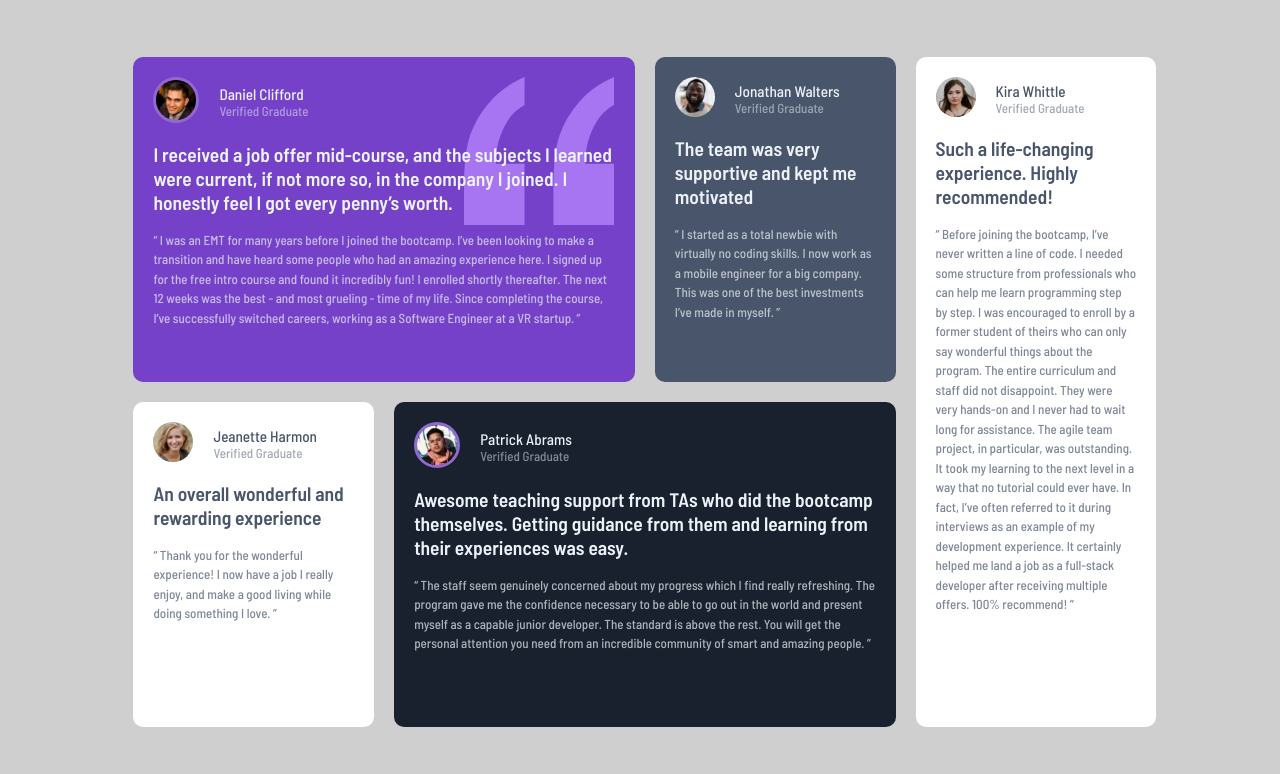
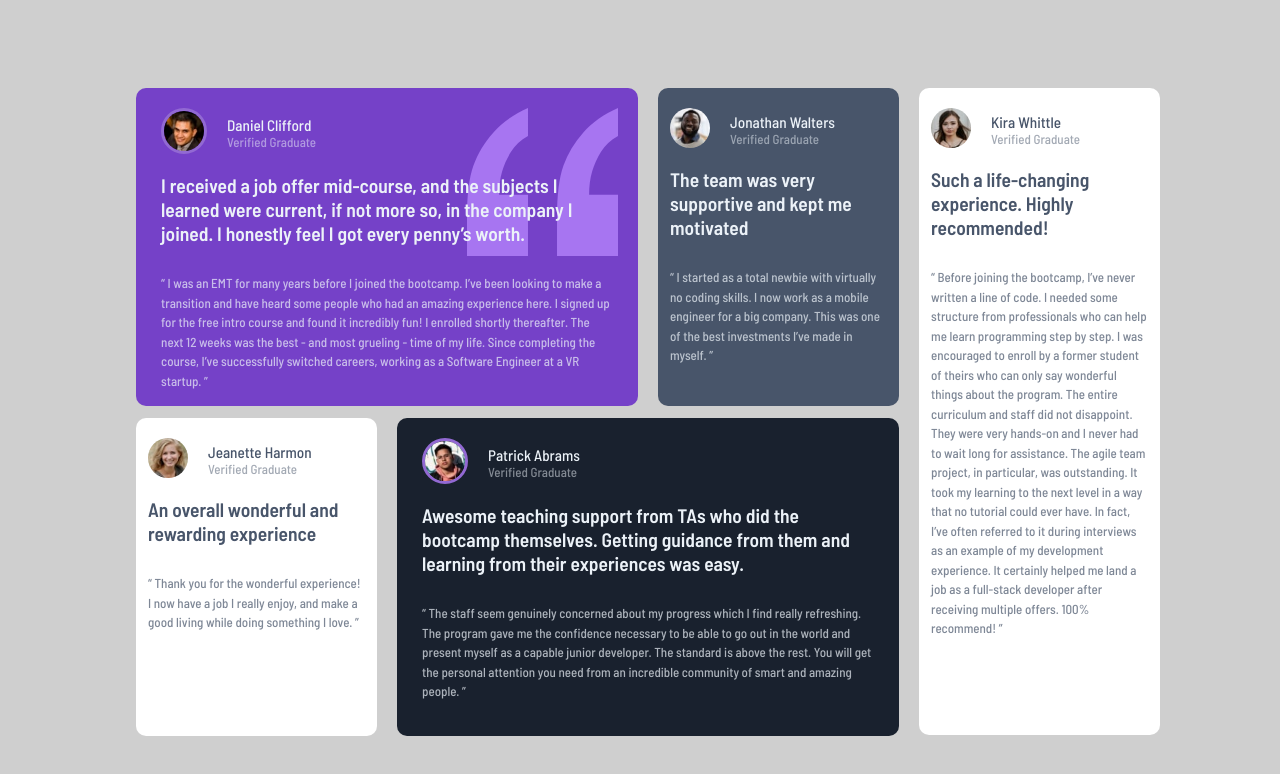
Before and after one commit to Mohamed-Badr-Saad/Testimonials-grid-section-frontend-mentor, a plain HTML site: page index.html in a window 1280 px wide. Drawn offline with Linux system fonts and the light colour scheme; a web font is replaced by a local one.

Commit message:
modification of widths and heights

```diff
--- a/styles/desktop-styles.scss
+++ b/styles/desktop-styles.scss
@@ -1,25 +1,24 @@
 body {
-    width: 98vw;
-    height: 99vh;
+    width: 100vw;
+    height: 100vh;
     display: flex;
     align-items: center;
     justify-content: center;
 }
 .page-layout {
     margin: 0;
-    margin-bottom: 60px;
     display: grid;
-    grid-template-columns: repeat(4, 20%);
-    grid-template-rows: repeat(2, 45%);
+    grid-template-columns: repeat(4, 1fr);
+    grid-template-rows: repeat(2, 1fr);
     grid-template-areas:
         "section1 section1 section2 section5"
         "section3 section4 section4 section5";
     height: 80%;
     width: 80%;
+    justify-content: center;
+    align-items: flex-start;
 
-    gap: 60px;
-    justify-content: flex-start;
-    align-items: flex-start;
+
 }
 
 .section1 {
@@ -40,16 +39,26 @@ body {
 
 .section5 {
     grid-area: section5;
+    height: 98%;
+    overflow: auto;
+    padding-bottom: 0;
+}
+
+
+.card{
+
+    >*{
+        width: 90%;
+    }
 }
 
 .section1,
 .section2,
 .section3,
-.section4,
-.section5 {
-    width: 100%;
-    height: 100%;
+.section4 {
+    height: 96%;
     overflow: auto;
+    padding-bottom: 0;
 }
 
 @media screen and (max-width: 715px) {
--- a/styles/styles.scss
+++ b/styles/styles.scss
@@ -23,7 +23,15 @@ body {
 
 .card {
     border-radius: 10px;
-    padding: 20px;
+    padding: 20px 0 20px 0;
+    display: flex;
+    justify-content: flex-start;
+    align-items: center;
+    flex-direction: column;
+
+    >*{
+        width: 80%;
+    }
 
     &.bg-moderate-violet {
         background-color: map-get($map: variables.$palette, $key: moderate-violet);
```
Also changed, not shown: styles/desktop-styles.css, styles/styles.css, 2 other files.
